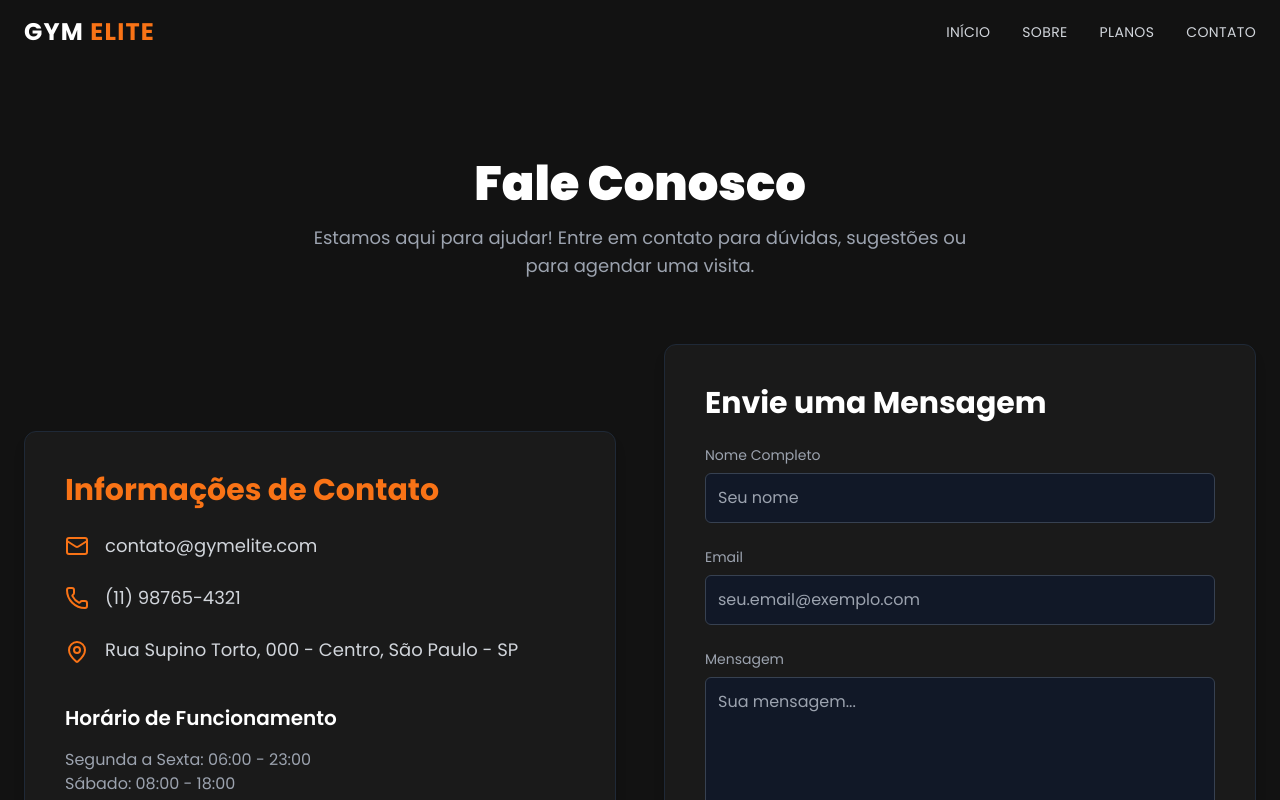
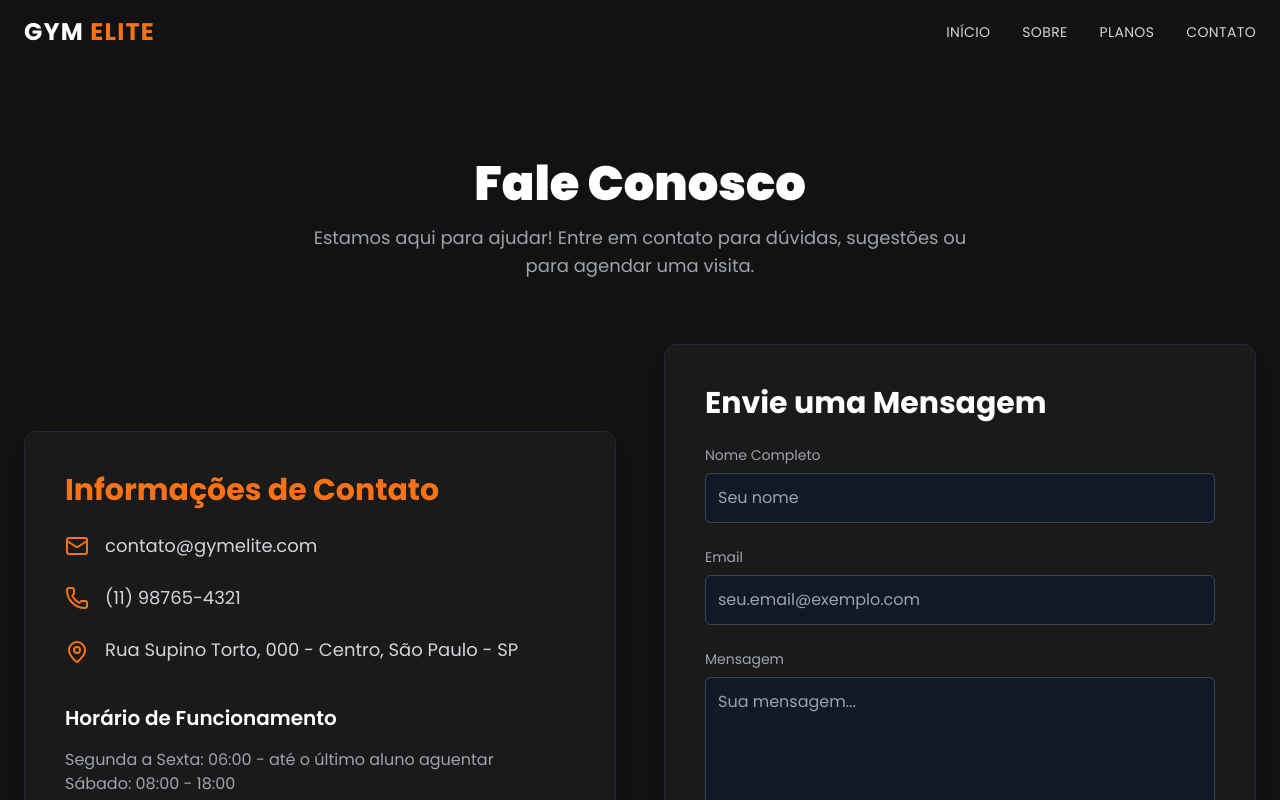
Before and after one commit to WilliamRBT/Site-E-Sistema-De-Gerenciamento-Academia, a React (Vite) app: page /contato in a window 1280 px wide. Shown: the top 800 px of the page. Built offline with nearby package versions, Linux system fonts and the light colour scheme.

Commit message:
Updated src/pages/ContactPage.tsx

```diff
--- a/src/pages/ContactPage.tsx
+++ b/src/pages/ContactPage.tsx
@@ -32,7 +32,7 @@ const ContactPage: React.FC = () => {
             </div>
             <div className="mt-10">
               <h4 className="text-xl font-semibold text-white mb-4">Horário de Funcionamento</h4>
-              <p className="text-gray-400">Segunda a Sexta: 06:00 - 23:00</p>
+              <p className="text-gray-400">Segunda a Sexta: 06:00 - até o último aluno aguentar</p>
               <p className="text-gray-400">Sábado: 08:00 - 18:00</p>
               <p className="text-gray-400">Domingo: Fechado</p>
             </div>
```
